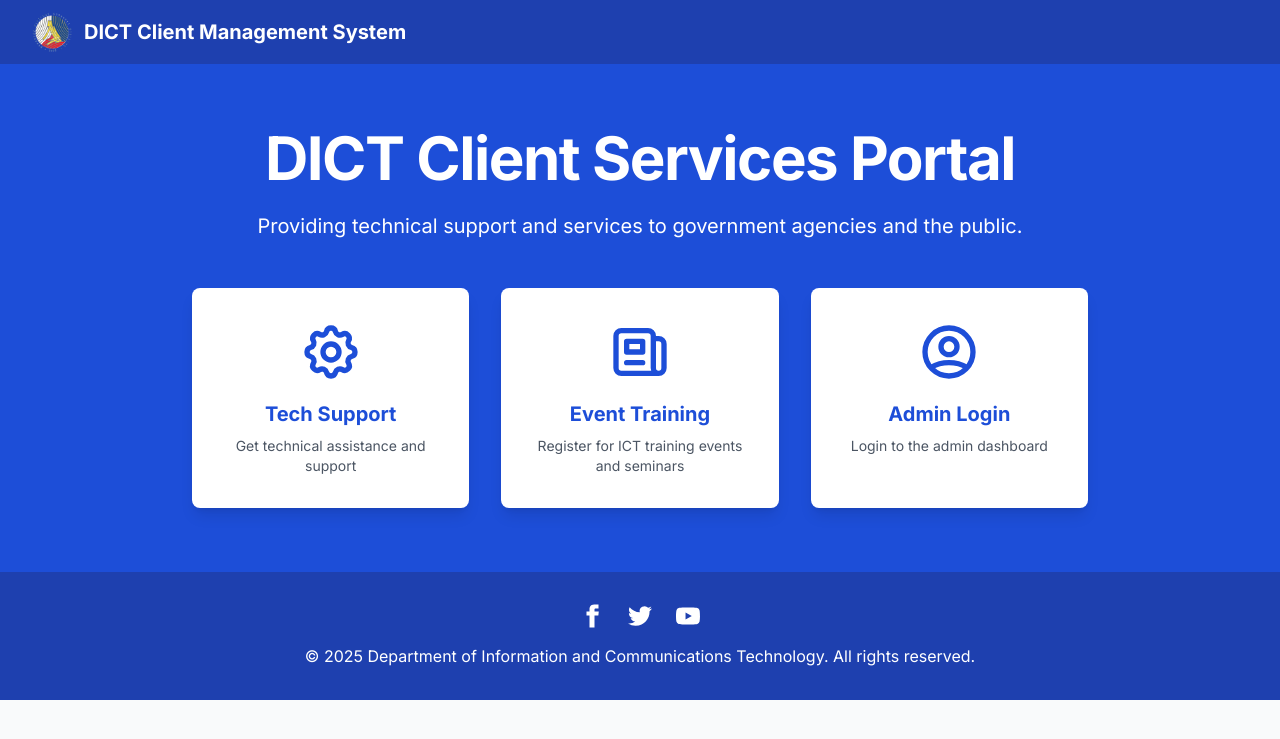
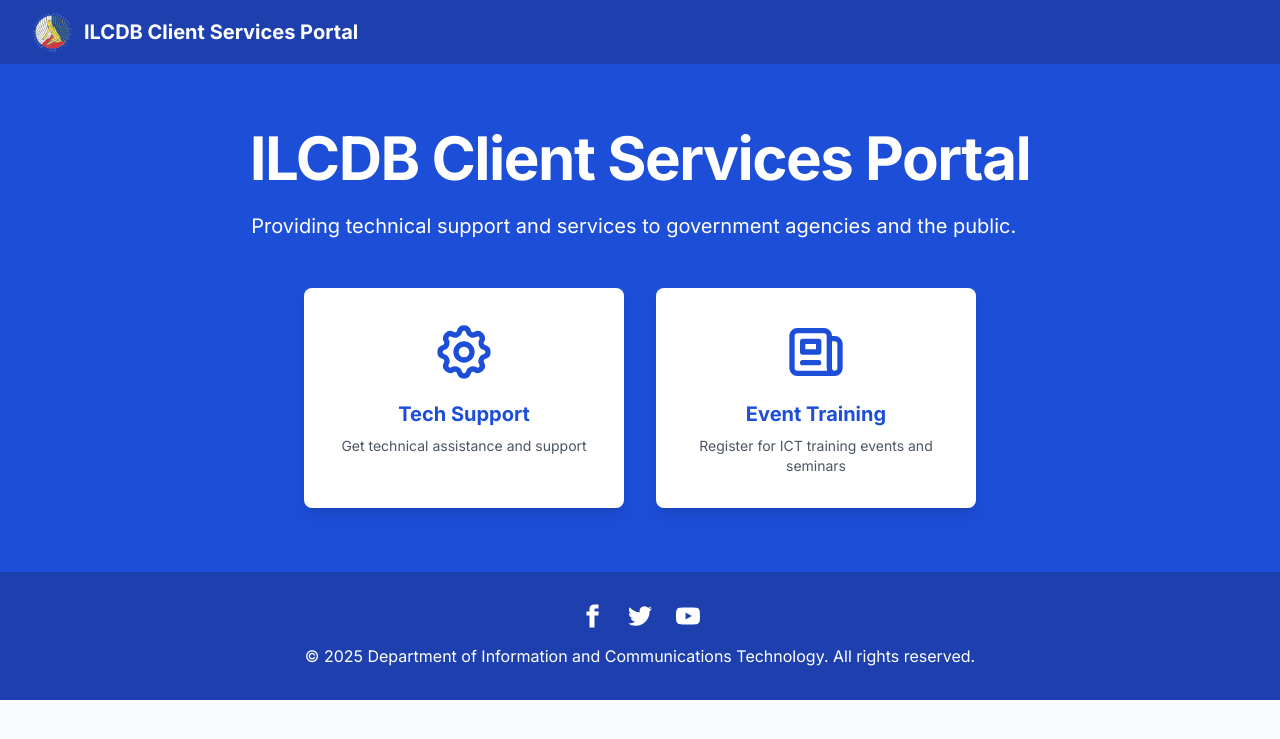
Before and after one commit to francispepito11/phase2, a PHP site: page /phase2/ in a window 1280 px wide. Shown: the top 739 px of the page. Run offline with PHP 8.4, Linux system fonts and the light colour scheme; some libraries are stand-ins or nearby versions.

Commit message:
Update page titles and navigation links for consistency; remove unnecessary service links

```diff
--- a/index.php
+++ b/index.php
@@ -3,7 +3,7 @@
 <head>
     <meta charset="UTF-8">
     <meta name="viewport" content="width=device-width, initial-scale=1.0">
-    <title>DICT Client Management System</title>
+    <title>ILCDB</title>
     <script src="https://cdn.tailwindcss.com"></script>
     <link href="https://fonts.googleapis.com/css2?family=Inter:wght@300;400;500;600;700&display=swap" rel="stylesheet">
     <style>
@@ -19,8 +19,10 @@
             <div class="flex justify-between h-16">
                 <div class="flex items-center">
                     <div class="flex-shrink-0 flex items-center">
-                        <img src="images/dict-logo.png" alt="DICT Logo" class="h-10 w-auto mr-3">
-                        <span class="text-xl font-bold">DICT Client Management System</span>
+                        <a href="http://localhost/phase2/admin/login.php">
+                            <img src="images/dict-logo.png" alt="DICT Logo" class="h-10 w-auto mr-3">
+                        </a>
+                        <span class="text-xl font-bold">ILCDB Client Services Portal</span>
                     </div>
                 </div>
             </div>
@@ -32,14 +34,14 @@
         <div class="max-w-7xl mx-auto py-12 px-4 sm:px-6 lg:py-16 lg:px-8 flex flex-col items-center">
             <div class="text-center">
                 <h1 class="text-4xl font-extrabold tracking-tight sm:text-5xl lg:text-6xl">
-                    DICT Client Services Portal
+                    ILCDB Client Services Portal
                 </h1>
                 <p class="mt-6 text-xl max-w-3xl">
                     Providing technical support and services to government agencies and the public.
                 </p>
             </div>
 
-            <div class="mt-12 grid grid-cols-1 md:grid-cols-3 gap-8 w-full max-w-4xl">
+            <div class="mt-12 grid grid-cols-1 md:grid-cols-2 gap-8 w-full max-w-2xl">
                 <!-- Services Provided Button -->
                 <!-- <a href="services_provided.php" class="bg-white text-blue-700 hover:bg-gray-100 rounded-lg shadow-lg overflow-hidden flex flex-col items-center text-center p-8 transition-all duration-200 transform hover:scale-105">
                     <svg xmlns="http://www.w3.org/2000/svg" class="h-16 w-16 mb-4" fill="none" viewBox="0 0 24 24" stroke="currentColor">
@@ -69,13 +71,7 @@
                 </a>
 
                 <!-- Admin Login Button -->
-                <a href="admin/login.php" class="bg-white text-blue-700 hover:bg-gray-100 rounded-lg shadow-lg overflow-hidden flex flex-col items-center text-center p-8 transition-all duration-200 transform hover:scale-105">
-                    <svg xmlns="http://www.w3.org/2000/svg" class="h-16 w-16 mb-4" fill="none" viewBox="0 0 24 24" stroke="currentColor">
-                        <path stroke-linecap="round" stroke-linejoin="round" stroke-width="2" d="M5.121 17.804A13.937 13.937 0 0112 16c2.5 0 4.847.655 6.879 1.804M15 10a3 3 0 11-6 0 3 3 0 016 0zm6 2a9 9 0 11-18 0 9 9 0 0118 0z" />
-                    </svg>
-                    <h2 class="text-xl font-bold">Admin Login</h2>
-                    <p class="mt-2 text-sm text-gray-600">Login to the admin dashboard</p>
-                </a>
+
             </div>
         </div>
     </div>    <!-- Footer -->
--- a/submit_support.php
+++ b/submit_support.php
@@ -78,9 +78,9 @@ if ($_SERVER['REQUEST_METHOD'] === 'POST') {
                 'region' => $region,
                 'region_id' => $region,
                 'province_id' => $province_id,
-                'district_id' => $district_id,                'municipality_id' => $municipality_id,
-                'support_type' => $support_type,
+                'district_id' => $district_id,                'municipality_id' => $municipality_id,                'support_type' => $support_type,
                 'subject' => $subject,
+                'message' => $message,
                 'status' => 'Pending',
                 'date_requested' => $current_datetime
             ];
--- a/tech-support.php
+++ b/tech-support.php
@@ -41,7 +41,6 @@ unset($_SESSION['success_message']);
                     </div>
                     <div class="hidden md:ml-6 md:flex md:space-x-8">
                         <a href="index.php" class="border-transparent border-b-2 hover:border-gray-300 px-1 pt-1 text-sm font-medium">Home</a>
-                        <a href="services_provided.php" class="border-transparent border-b-2 hover:border-gray-300 px-1 pt-1 text-sm font-medium">Services</a>
                         <a href="training.php" class="border-transparent border-b-2 hover:border-gray-300 px-1 pt-1 text-sm font-medium">Training</a>
                         <a href="tech-support.php" class="border-b-2 border-white px-1 pt-1 text-sm font-medium">Tech Support</a>
                     </div>
--- a/training.php
+++ b/training.php
@@ -121,7 +121,6 @@ $past_events = [
                     </div>
                     <div class="hidden md:ml-6 md:flex md:space-x-8">
                         <a href="index.php" class="border-transparent border-b-2 hover:border-gray-300 px-1 pt-1 text-sm font-medium">Home</a>
-                        <a href="services_provided.php" class="border-transparent border-b-2 hover:border-gray-300 px-1 pt-1 text-sm font-medium">Services</a>
                         <a href="training.php" class="border-b-2 border-white px-1 pt-1 text-sm font-medium">Training</a>
                         <a href="tech-support.php" class="border-transparent border-b-2 hover:border-gray-300 px-1 pt-1 text-sm font-medium">Tech Support</a>
                     </div>
```
